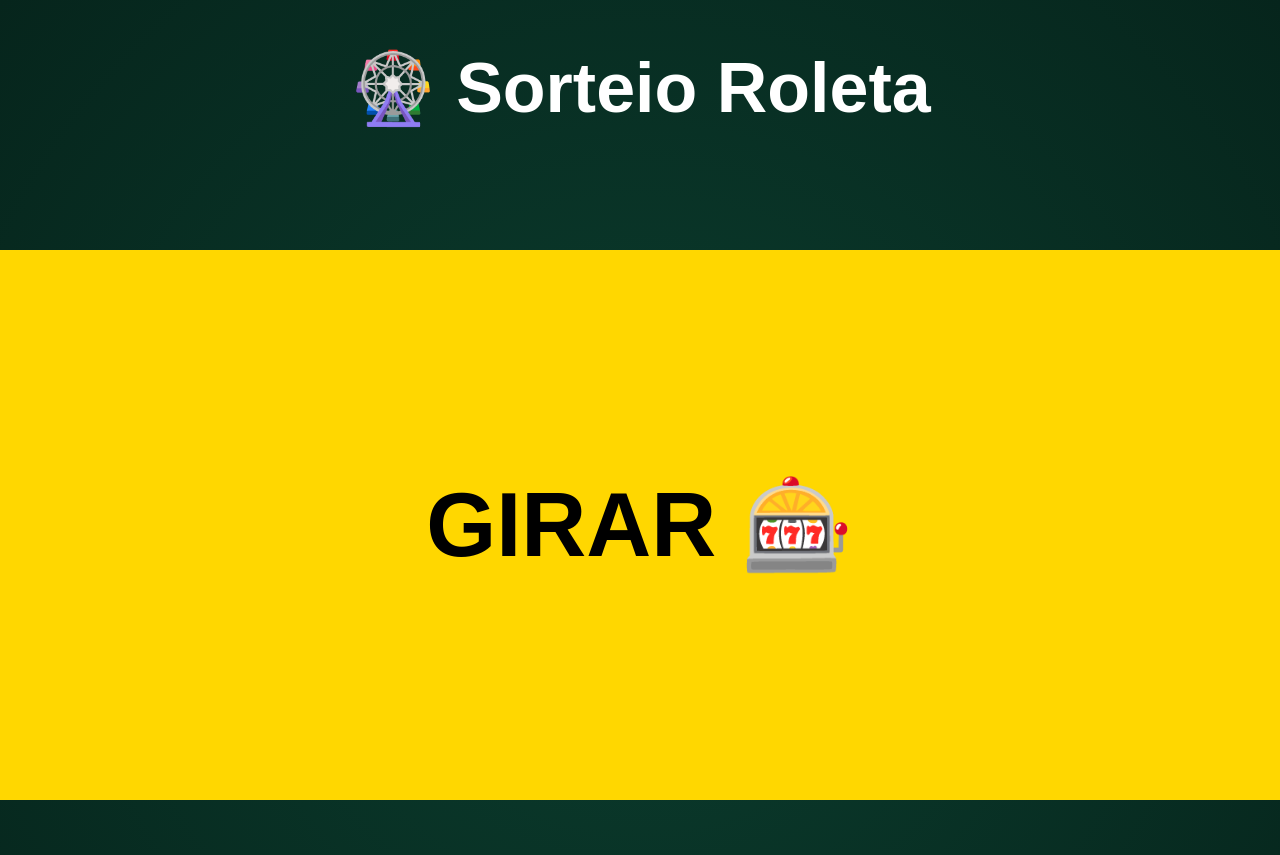
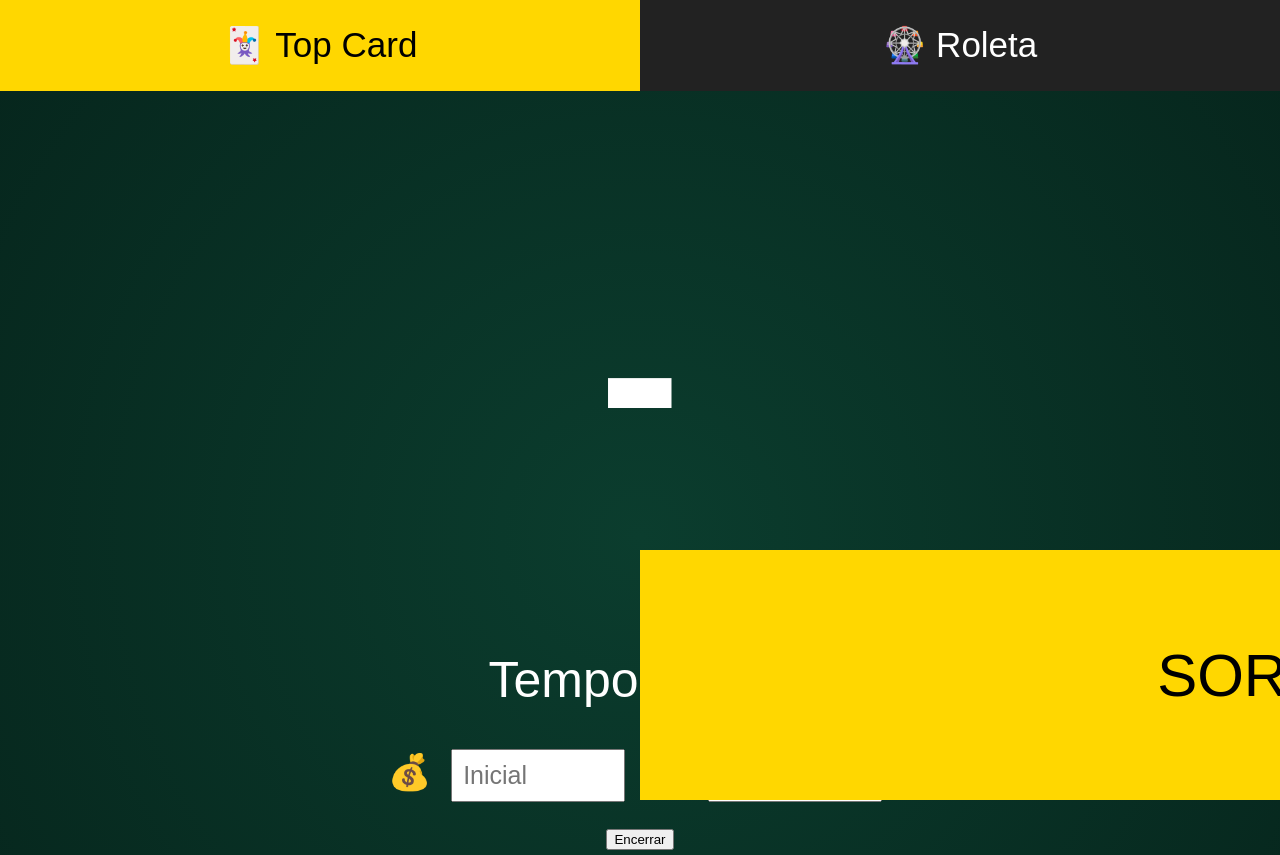
Before and after one commit to lufiori/minicassino, a plain HTML site: page index.html in a window 1280 px wide. Shown: the top 855 px of the page. Drawn offline with Linux system fonts and the light colour scheme.

Commit message:
Update index.html

```diff
--- a/index.html
+++ b/index.html
@@ -3,128 +3,214 @@
 <head>
 <link rel="manifest" href="manifest.json">
 <meta charset="UTF-8">
-<title>Roleta Cassino</title>
+<title>Cassino</title>
 
 <style>
 body {
   font-family: Arial;
   text-align: center;
+  margin: 0;
   background: radial-gradient(circle, #0b3d2e, #06251c);
   color: white;
-  padding-bottom: 260px;
 }
 
-h1 {
-  font-size: 70px;
+/* MENU */
+.menu {
+  display: flex;
 }
 
-/* BOLINHA CENTRAL */
-#container {
-  margin-top: 150px;
-  display: flex;
-  justify-content: center;
+.menu button {
+  flex: 1;
+  padding: 25px;
+  font-size: 35px;
+  border: none;
+  background: #222;
+  color: white;
 }
 
+.menu button.ativo {
+  background: gold;
+  color: black;
+}
+
+/* TELAS */
+.tela { display: none; padding-bottom: 200px; }
+.ativa { display: block; }
+
+/* BOLA ROLETA */
 .bola {
-  width: 550px;
-  height: 550px;
+  width: 500px;
+  height: 500px;
   border-radius: 50%;
+  margin: 80px auto;
+  display: flex;
+  align-items: center;
+  justify-content: center;
+  font-size: 220px;
+  font-weight: bold;
+}
+
+/* TOP CARD */
+.forma {
+  width: 400px;
+  height: 400px;
+  margin: 80px auto;
   display: flex;
   align-items: center;
   justify-content: center;
   font-size: 250px;
   font-weight: bold;
-  color: white;
+  border-radius: 40px;
 }
 
 /* CORES */
-.vermelho {
-  background: red;
+.vermelho { background: radial-gradient(circle, #f96868, #b30000); }
+.preto { background: radial-gradient(circle, #686868, #000); }
+.par { background: blue; }
+.impar { background: green; }
+
+/* BRILHO */
+.brilho {
+  animation: brilhoPulse 0.8s ease-in-out 3;
+}
+@keyframes brilhoPulse {
+  0% { box-shadow: 0 0 10px rgba(255,255,255,0.3); }
+  50% { box-shadow: 0 0 60px rgba(255,255,255,0.9); }
+  100% { box-shadow: 0 0 10px rgba(255,255,255,0.3); }
 }
 
-.preto {
-  background: black;
-  border: 3px solid white;
+/* TEMPO */
+.tempo {
+  font-size: 50px;
+  margin-top: 20px;
 }
 
-/* BOTÃO GIGANTE */
+/* CONTROLES */
+.controles {
+  margin-top: 30px;
+  font-size: 35px;
+}
+
+input {
+  width: 150px;
+  padding: 10px;
+  font-size: 25px;
+  margin: 10px;
+}
+
+#resumoTop, #resumoRoleta {
+  margin-top: 20px;
+  font-size: 40px;
+}
+
+/* BOTÃO */
 .btn {
   position: fixed;
   bottom: 0;
-  left: 0;
   width: 100%;
-  height: 550px;
-
-  font-size: 90px;
-  font-weight: bold;
-
+  height: 250px;
+  font-size: 60px;
   border: none;
   background: gold;
-  cursor: pointer;
 }
 
-.btn:active {
-  background: #d4af37;
-}
+.btn.segurar { background: red !important; }
 </style>
 </head>
 
 <body>
 
-<h1>🎡 Sorteio Roleta</h1>
-
-<div id="container">
-  <div id="bola" class="bola">-</div>
+<div class="menu">
+  <button id="btnTop" class="ativo" onclick="trocar('top')">🃏 Top Card</button>
+  <button id="btnRoleta" onclick="trocar('roleta')">🎡 Roleta</button>
 </div>
 
-<button class="btn" onclick="girar()">GIRAR 🎰</button>
+<!-- TOP CARD -->
+<div id="top" class="tela ativa">
+  <div id="forma" class="forma">-</div>
+  <div class="tempo" id="tempoTop">Tempo: 00:00</div>
+
+  <div class="controles">
+    💰 <input id="iniTop" placeholder="Inicial">
+    💰 <input id="fimTop" placeholder="Final"><br>
+    <button onclick="encerrarTop()">Encerrar</button>
+  </div>
+
+  <div id="resumoTop"></div>
+
+  <button class="btn" id="btnTopCard">SORTear</button>
+</div>
+
+<!-- ROLETA -->
+<div id="roleta" class="tela">
+  <div id="bola" class="bola">-</div>
+  <div class="tempo" id="tempoRoleta">Tempo: 00:00</div>
+
+  <div class="controles">
+    💰 <input id="iniR" placeholder="Inicial">
+    💰 <input id="fimR" placeholder="Final"><br>
+    <button onclick="encerrarRoleta()">Encerrar</button>
+  </div>
+
+  <div id="resumoRoleta"></div>
+
+  <button class="btn" id="btnRoletaGirar">GIRAR 🎰</button>
+</div>
 
 <script>
-let girando = false;
 
-const vermelhos = [1,3,5,7,9,12,14,16,18,19,21,23,25,27,30,32,34,36];
-
-function cor(num) {
-  return vermelhos.includes(num) ? "vermelho" : "preto";
+/* TROCA */
+function trocar(t) {
+  document.querySelectorAll(".tela").forEach(e => e.classList.remove("ativa"));
+  document.getElementById(t).classList.add("ativa");
 }
 
-function girar() {
-  if (girando) return;
-  girando = true;
+/* -------- TOP CARD -------- */
+let segTop=0, rodandoTop=false;
 
-  let bola = document.getElementById("bola");
-  let final = Math.floor(Math.random() * 36) + 1;
+function sortearTop(){
+  rodandoTop=true;
+  let f=document.getElementById("forma");
+  let n=Math.floor(Math.random()*36)+1;
 
-  let tempo = 0;
+  f.innerText=n;
+  f.className="forma "+(n%2?"impar":"par");
 
-  let intervalo = setInterval(() => {
-    let temp = Math.floor(Math.random() * 36) + 1;
-
-    bola.innerText = temp;
-    bola.className = "bola " + cor(temp);
-
-    tempo++;
-
-    if (tempo > 20) {
-      clearInterval(intervalo);
-
-      bola.innerText = final;
-      bola.className = "bola " + cor(final);
-
-      girando = false;
-    }
-
-  }, 60);
+  f.classList.add("brilho");
+  setTimeout(()=>f.classList.remove("brilho"),2000);
 }
 
-
-
-/* SERVICE WORKER */
-if ('serviceWorker' in navigator) {
-  navigator.serviceWorker.register('sw.js');
+function encerrarTop(){
+  let ini=+iniTop.value||0, fim=+fimTop.value||0;
+  let r=fim-ini;
+  resumoTop.innerText=r>=0?`Ganhou ${r}`:`Perdeu ${-r}`;
+  segTop=0;
 }
 
+/* -------- ROLETA -------- */
+let segR=0;
 
+function girar(){
+  let b=document.getElementById("bola");
+  let n=Math.floor(Math.random()*36)+1;
+
+  b.innerText=n;
+  b.className="bola "+([1,3,5,7,9,12,14,16,18,19,21,23,25,27,30,32,34,36].includes(n)?"vermelho":"preto");
+
+  b.classList.add("brilho");
+  setTimeout(()=>b.classList.remove("brilho"),2000);
+}
+
+function encerrarRoleta(){
+  let ini=+iniR.value||0, fim=+fimR.value||0;
+  let r=fim-ini;
+  resumoRoleta.innerText=r>=0?`Ganhou ${r}`:`Perdeu ${-r}`;
+  segR=0;
+}
+
+/* BOTÕES */
+document.getElementById("btnTopCard").onclick=sortearTop;
+document.getElementById("btnRoletaGirar").onclick=girar;
 
 </script>
 
```
